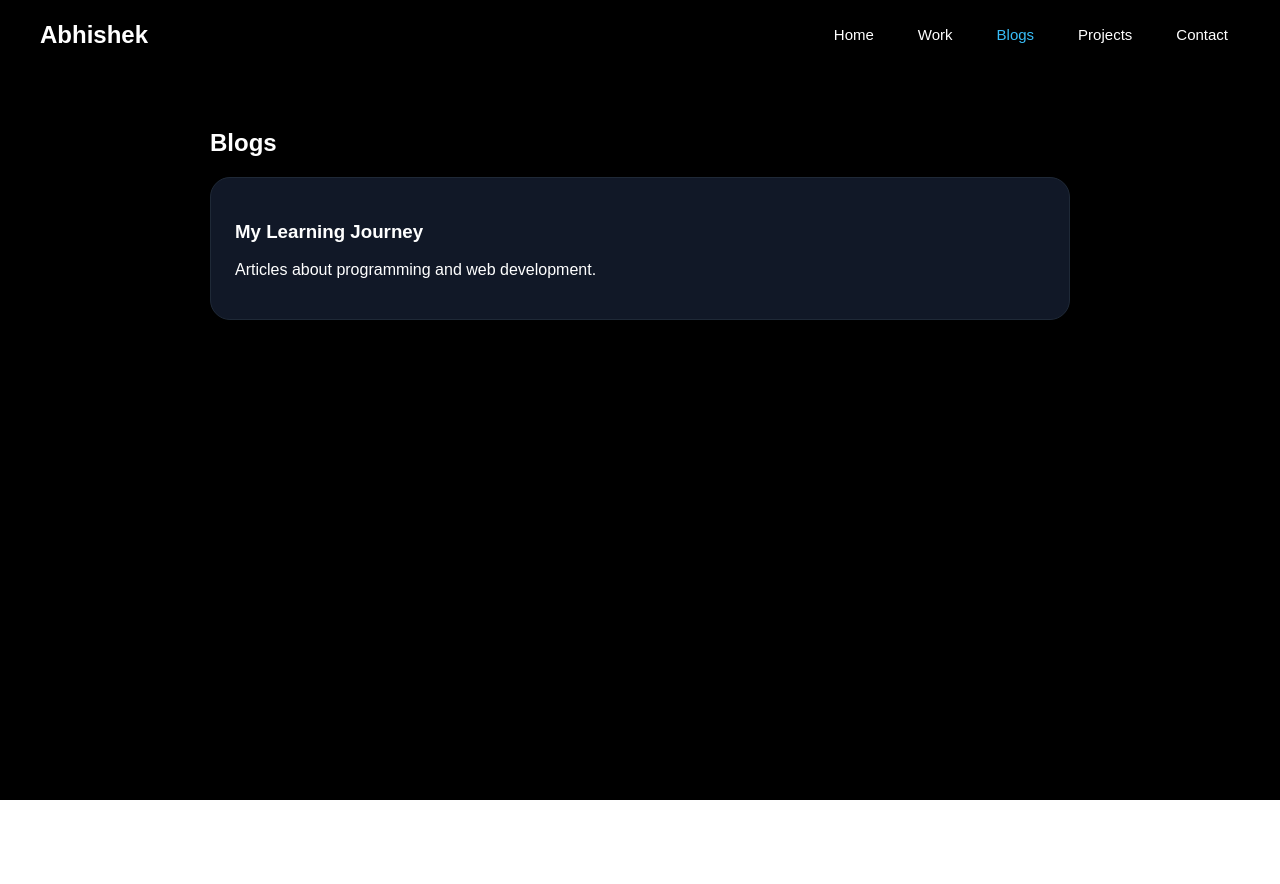
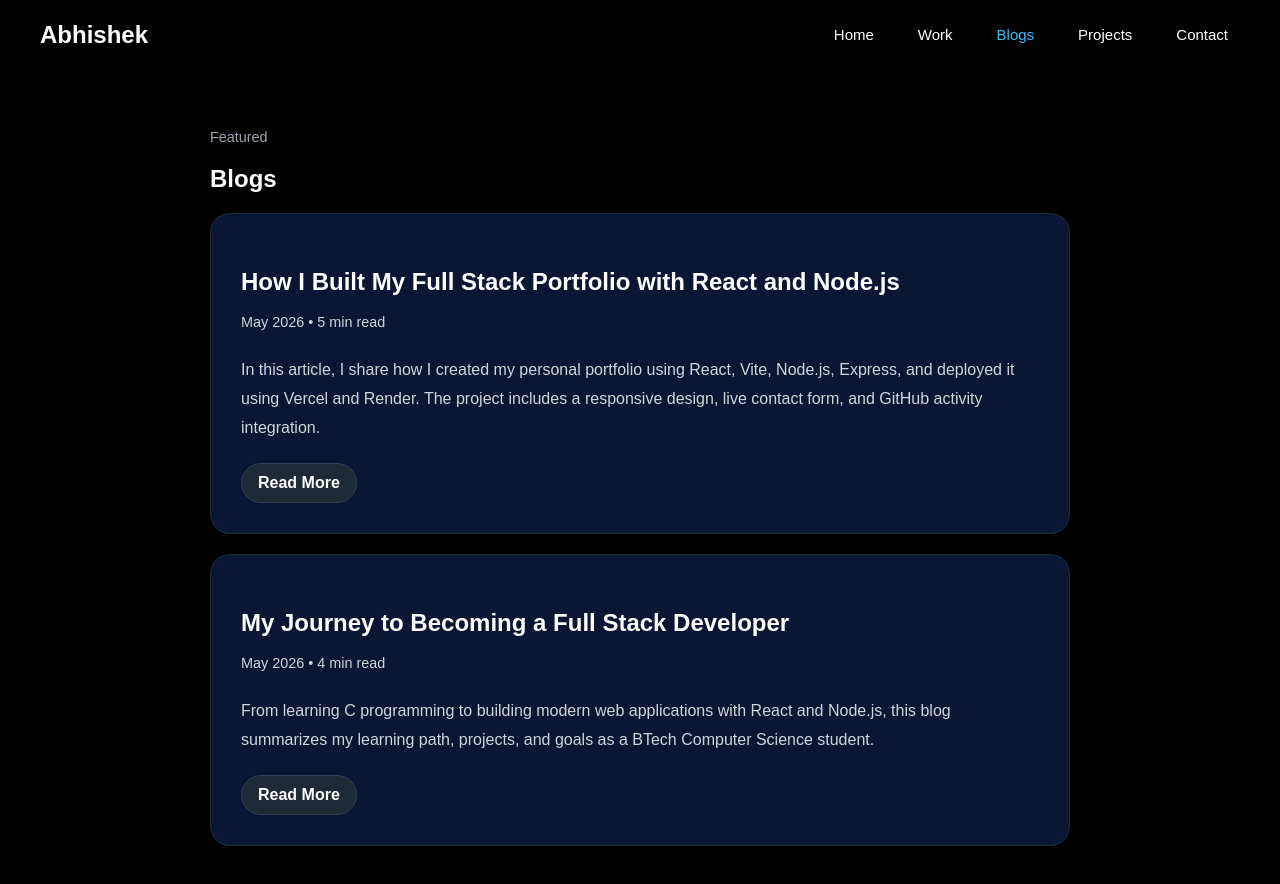
Before and after one commit to abhishekroket/portfolio-react, a React (Vite) app: page / in a window 1280 px wide. Both pictures are taken after a click on the button "Blogs". Before the commit the page ends 800 px from the top, so only its background shows below. Built offline with nearby package versions, Linux system fonts and the light colour scheme.

Commit message:
Added professional blogs page

```diff
--- a/src/App.css
+++ b/src/App.css
@@ -438,3 +438,66 @@ form .btn {
   background: #0d1117;
   padding: 10px;
 }
+/* =========================
+   BLOG SECTION
+========================= */
+
+.blog-section {
+  margin-top: 20px;
+}
+
+.blog-card {
+  background: #0a1633;
+  border: 1px solid rgba(255, 255, 255, 0.08);
+  border-radius: 20px;
+  padding: 30px;
+  margin-top: 20px;
+  transition: all 0.3s ease;
+}
+
+.blog-card:hover {
+  transform: translateY(-5px);
+  border-color: rgba(59, 130, 246, 0.4);
+  box-shadow: 0 10px 30px rgba(0, 0, 0, 0.25);
+}
+
+.blog-card h3 {
+  margin-bottom: 10px;
+  font-size: 1.5rem;
+  color: #ffffff;
+}
+
+.blog-date {
+  color: #9ca3af;
+  font-size: 0.9rem;
+  margin-bottom: 15px;
+}
+
+.blog-card p {
+  color: #d1d5db;
+  line-height: 1.8;
+  margin-bottom: 20px;
+}
+
+/* =========================
+   MOBILE RESPONSIVE
+========================= */
+
+@media (max-width: 768px) {
+  .blog-card {
+    padding: 20px;
+    border-radius: 16px;
+  }
+
+  .blog-card h3 {
+    font-size: 1.25rem;
+  }
+
+  .blog-card p {
+    line-height: 1.7;
+  }
+
+  .blog-date {
+    font-size: 0.85rem;
+  }
+}
--- a/src/App.jsx
+++ b/src/App.jsx
@@ -247,11 +247,53 @@ function App() {
       case "blogs":
   return (
     <div className="container">
+      <section className="blog-section">
+        <p className="section-label">Featured</p>
         <h2>Blogs</h2>
-            <div className="card">
-              <h3>My Learning Journey</h3>
-              <p>Articles about programming and web development.</p>
+
+        <div className="blog-card">
+          <h3>How I Built My Full Stack Portfolio with React and Node.js</h3>
+
+          <p className="blog-date">May 2026 • 5 min read</p>
+
+          <p>
+            In this article, I share how I created my personal portfolio
+            using React, Vite, Node.js, Express, and deployed it using
+            Vercel and Render. The project includes a responsive design,
+            live contact form, and GitHub activity integration.
+          </p>
+
+          <a
+            href="https://github.com/abhishekroket/portfolio-react"
+            target="_blank"
+            rel="noopener noreferrer"
+            className="btn secondary"
+          >
+            Read More
+          </a>
         </div>
+
+        <div className="blog-card">
+          <h3>My Journey to Becoming a Full Stack Developer</h3>
+
+          <p className="blog-date">May 2026 • 4 min read</p>
+
+          <p>
+            From learning C programming to building modern web applications
+            with React and Node.js, this blog summarizes my learning path,
+            projects, and goals as a BTech Computer Science student.
+          </p>
+
+          <a
+            href="https://github.com/abhishekroket"
+            target="_blank"
+            rel="noopener noreferrer"
+            className="btn secondary"
+          >
+            Read More
+          </a>
+        </div>
+      </section>
     </div>
   );
 
```
Lines whose indentation alone changed are shown as unchanged.
